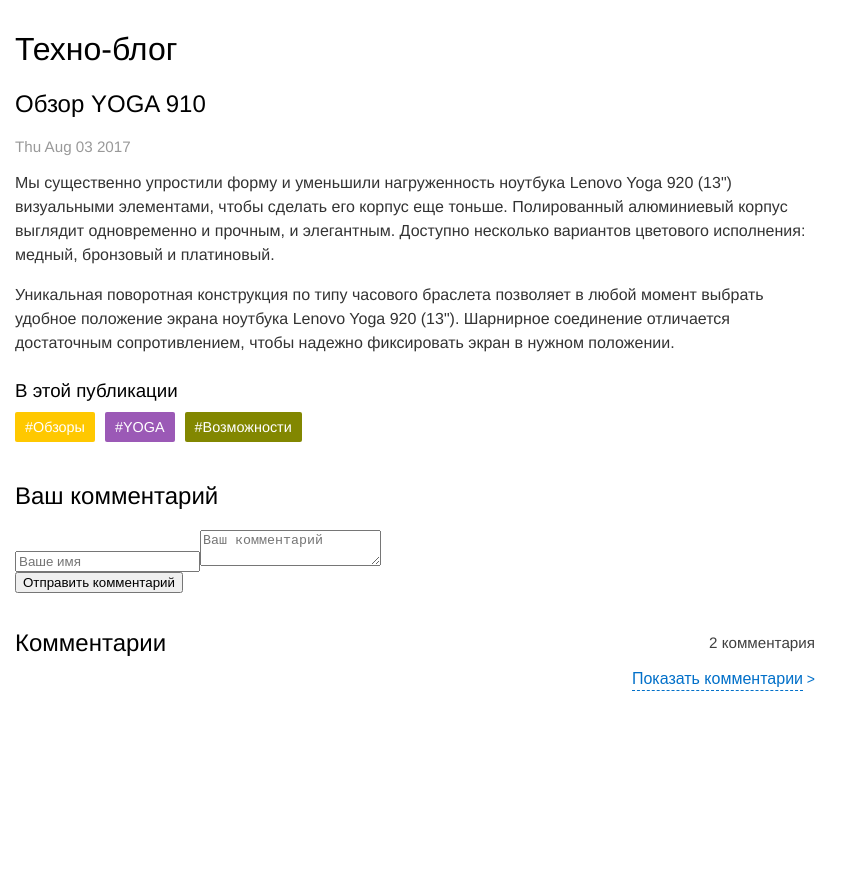
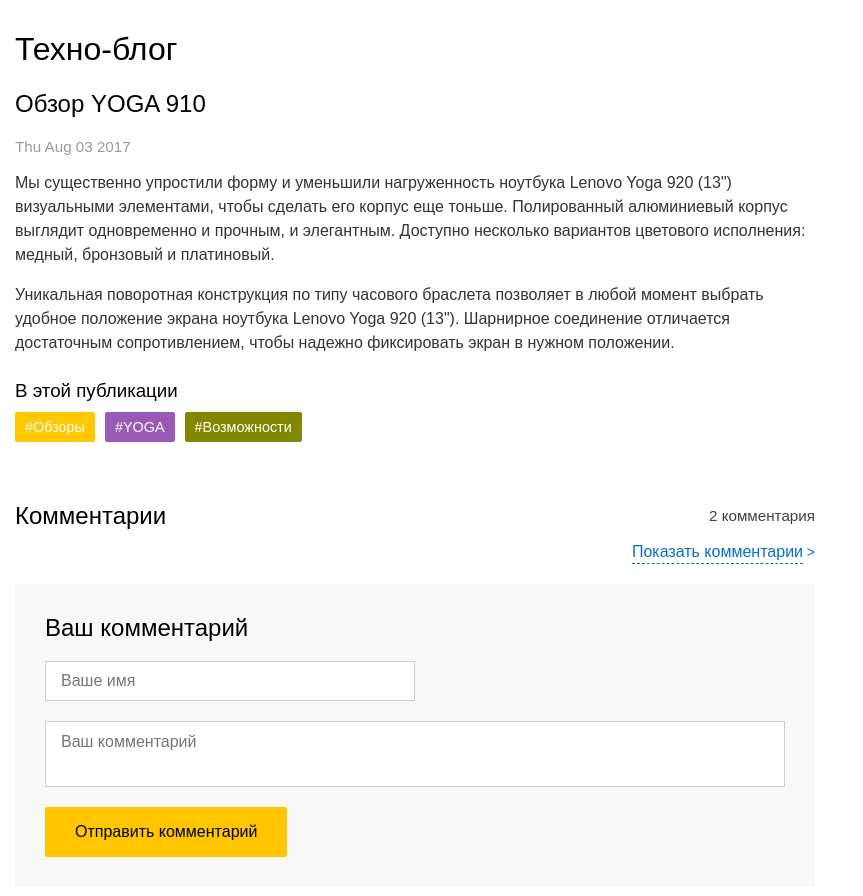
Before and after one commit to unholywhite/react-test-app, a plain HTML site: page index.html in a window 1280 px wide. Shown: the whole page, without its empty margins (0-863 px from the left). Before the commit the page ends 800 px from the top, so only its background shows below. Drawn offline with nearby package versions, Linux system fonts and the light colour scheme.

Commit message:
trying React (2019-01-21 00:55)

```diff
--- a/index.html
+++ b/index.html
@@ -123,7 +123,6 @@
               }
               return (
                 <div className="comment-box">
-                  <CommentForm addComment={this._addComment.bind(this)} />
                   <div className="comment-top">
                     <h2 className="comment-header">Комментарии</h2>
                     <p className="comment-count">
@@ -139,6 +138,7 @@
                     </button>
                   </div>
                   {commentNodes}
+                  <CommentForm addComment={this._addComment.bind(this)} />
                 </div>
               );
             }
@@ -214,7 +214,10 @@
               let author = this._author;
               let body = this._body;
 
-              this.props.addComment(author.value, body.value);
+              if (author.value && body.value) {
+                this.props.addComment(author.value, body.value);
+                event.target.reset();
+              }
             }
           }
 
--- a/styles.css
+++ b/styles.css
@@ -1,5 +1,5 @@
 body {
-    font-family: Helvetica, Arial, sans-serif;
+    font-family: Arial, sans-serif;
     margin: 0;
 }
 
@@ -165,3 +165,52 @@ a.comment-footer-delete:active {
 a.comment-footer-delete:hover {
     color: #f00;
 }
+
+.comment-form {
+    background-color: #f8f8f8;
+    padding: 10px 30px 30px;
+}
+
+.comment-form-author {
+    background-color: #fff;
+    border: 1px solid #ccc;
+    font-size: 16px;
+    height: 40px;
+    line-height: 38px;
+    margin-bottom: 20px;
+    outline: 0;
+    padding: 0 15px;
+    width: 50%;
+}
+
+.comment-form-body {
+    border: 1px solid #ccc;
+    font-family: Arial;
+    font-size: 16px;
+    line-height: 24px;
+    margin-bottom: 20px;
+    min-height: 42px;
+    outline: 0;
+    overflow: hidden;
+    padding: 8px 15px;
+    resize: none;
+    width: 100%;
+}
+
+.comment-form-submit {
+    background-color: #ffc600;
+    border: 0;
+    border-radius: 2px;
+    cursor: pointer;
+    font-size: 16px;
+    height: 50px;
+    justify-content: center;
+    line-height: 1;
+    outline: 0;
+    padding: 0 30px;
+    transition: .2s ease-in-out;
+}
+
+.comment-form-submit:hover {
+    box-shadow: 0 5px 18px 2px rgba(255, 198, 0, 0.2);
+}
```
